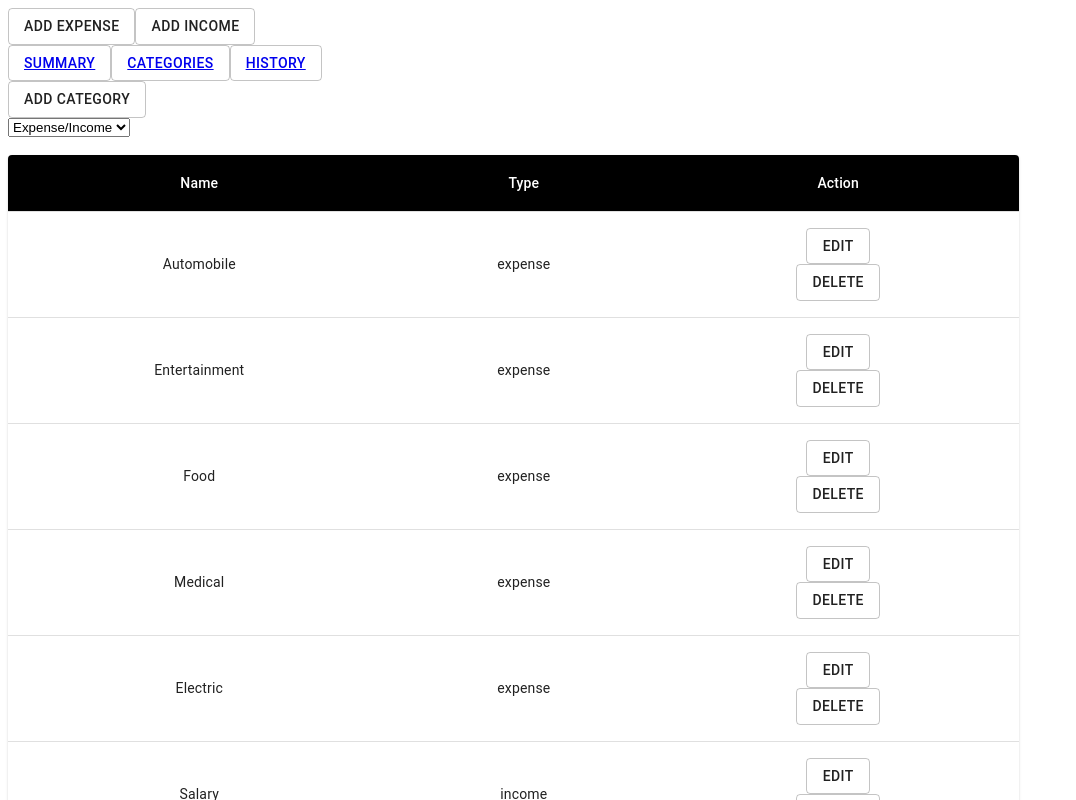
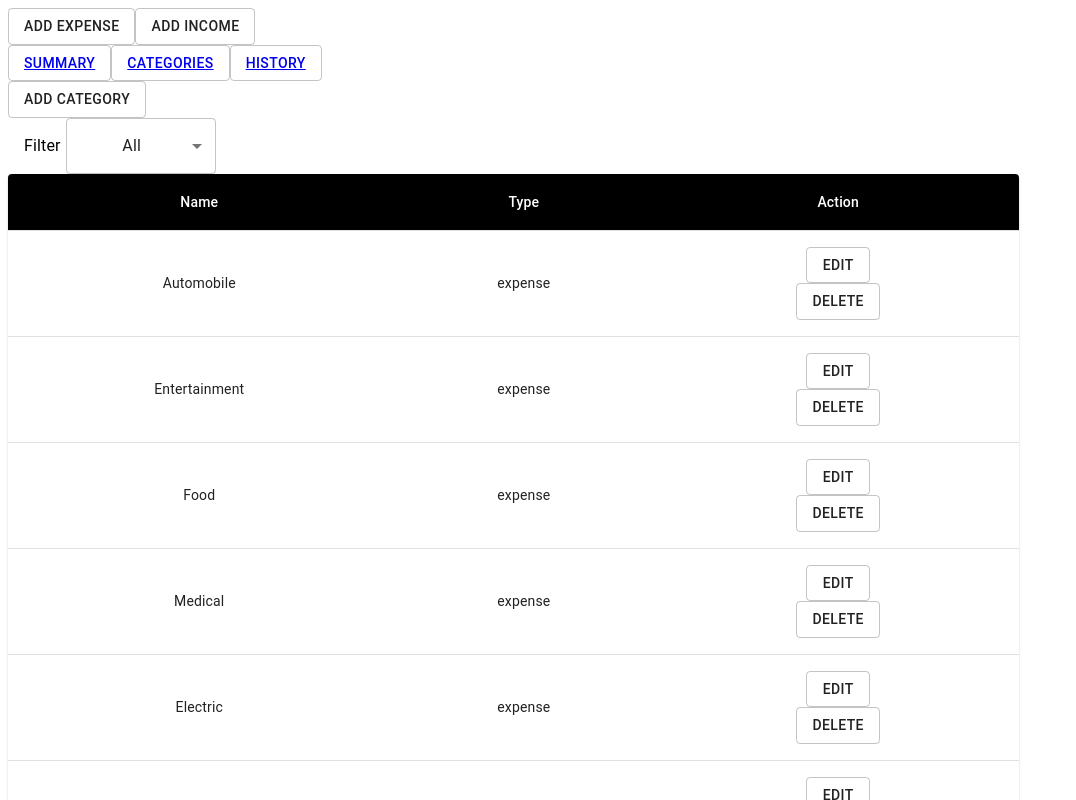
Before and after one commit to LuizaAv/aca-final-project-lge, a React (Create React App) app: page /Categories in a window 1280 px wide. Shown: the top 800 px of the page, without its empty margins (0-1076 px from the left). Built offline with nearby package versions, Linux system fonts and the light colour scheme.

Commit message:
feat(Filter) added Material UI and corrected code

```diff
--- a/src/Components/Filter/Filter.js
+++ b/src/Components/Filter/Filter.js
@@ -1,29 +1,65 @@
-import React, { useState } from "react";
-import { useStoreContext } from "../../store/storeContext";
+import React, { useState } from 'react';
+import propTypes from 'prop-types';
+import Select from '@material-ui/core/Select';
+import MenuItem from '@material-ui/core/MenuItem';
+import FormControlLabel from '@material-ui/core/FormControlLabel';
 
-export default function Filter() {
+import { makeStyles } from '@material-ui/core/styles';
+
+
+import { useStoreContext } from '../../store/storeContext';
+
+
+const useStyles = makeStyles({
+  select: {
+    width: 150,
+    marginLeft: 5,
+    textAlign: 'center',
+  },
+  menuItem: {
+    justifyContent: 'center',
+  },
+});
+
+
+export default function Filter({ setCategories }) {
+  const classes = useStyles();
   const { state } = useStoreContext();
-  const [type, setType] = useState("");
+  const [type, setType] = useState('all');
+
+  React.useEffect(() => {
+    const filter = type === 'all'
+      ? [...state.categories]
+      : state.categories.filter((category) => category.type === type);
+    setCategories(filter);
+  }, [type, state]);
+
+  const handleChange = (e) => {
+    setType(e.target.value);
+  };
+
   return (
     <>
-      <div>
-        <select
-          onChange={e => {
-            setType(e.target.value);
-          }}
-        >
-          <option>Expense/Income</option>
-          <option>expense</option>
-          <option>income</option>
-        </select>
-      </div>
-      <br />
-
-      {state.categories
-        .filter(c => c.type === type)
-        .map(el => (
-          <div>{el.name}</div>
-        ))}
+      <FormControlLabel
+        control={(
+          <Select
+            className={classes.select}
+            variant="outlined"
+            value={type}
+            onChange={handleChange}
+          >
+            <MenuItem className={classes.menuItem} value="all">All</MenuItem>
+            <MenuItem className={classes.menuItem} value="expense">Expense</MenuItem>
+            <MenuItem className={classes.menuItem} value="income">Income</MenuItem>
+          </Select>
+        )}
+        label="Filter"
+        labelPlacement="start"
+      />
     </>
   );
 }
+
+Filter.propTypes = {
+  setCategories: propTypes.func.isRequired,
+};
```
